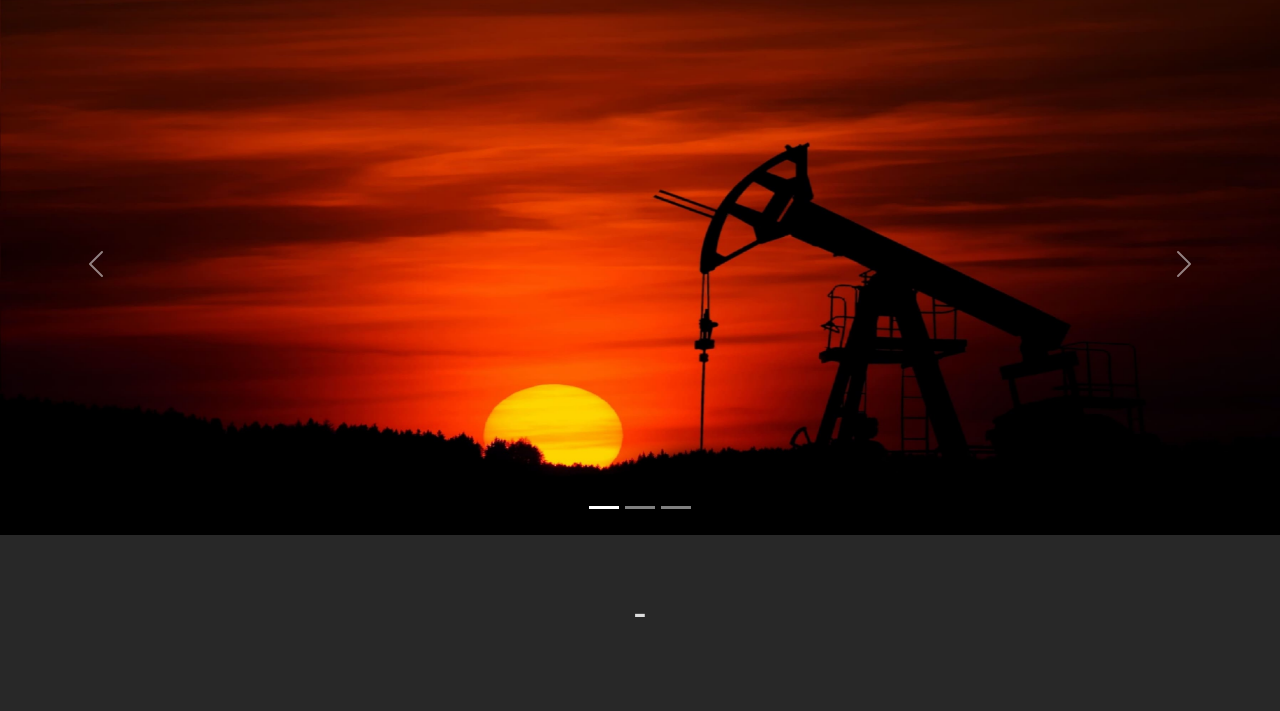
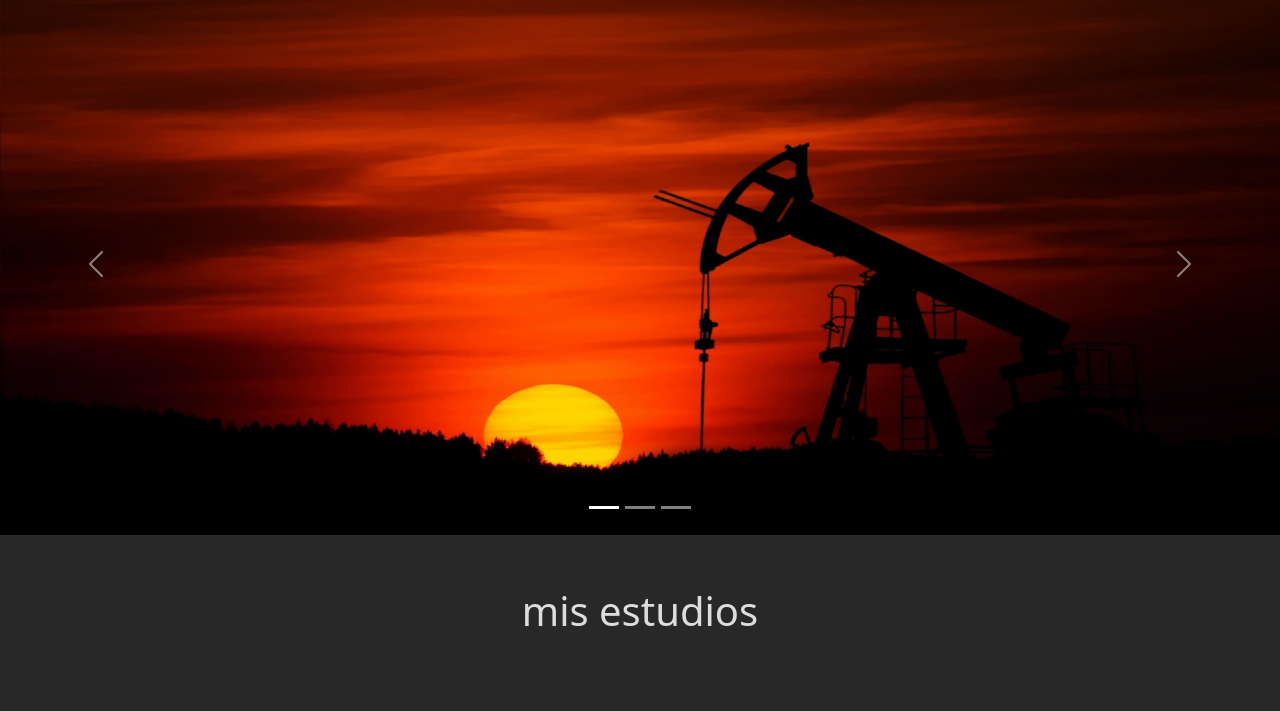
Before and after one commit to luisaab1997/mi-hoja-de-vida, a website: page index.html in a window 1280 px wide. Shown: the part 88-799 px from the top of the page. Drawn offline with nearby package versions, Linux system fonts and the light colour scheme.

```diff
--- a/index.html
+++ b/index.html
@@ -125,7 +125,7 @@
     <main class="grid-index-1">
         <div class="grid-bienvenido">
             <h1>
-                -
+                mis estudios
             </h1>
         </div>
         <div class="card border-light grid-foto-1 transform" style="width: 22.2rem">
```
